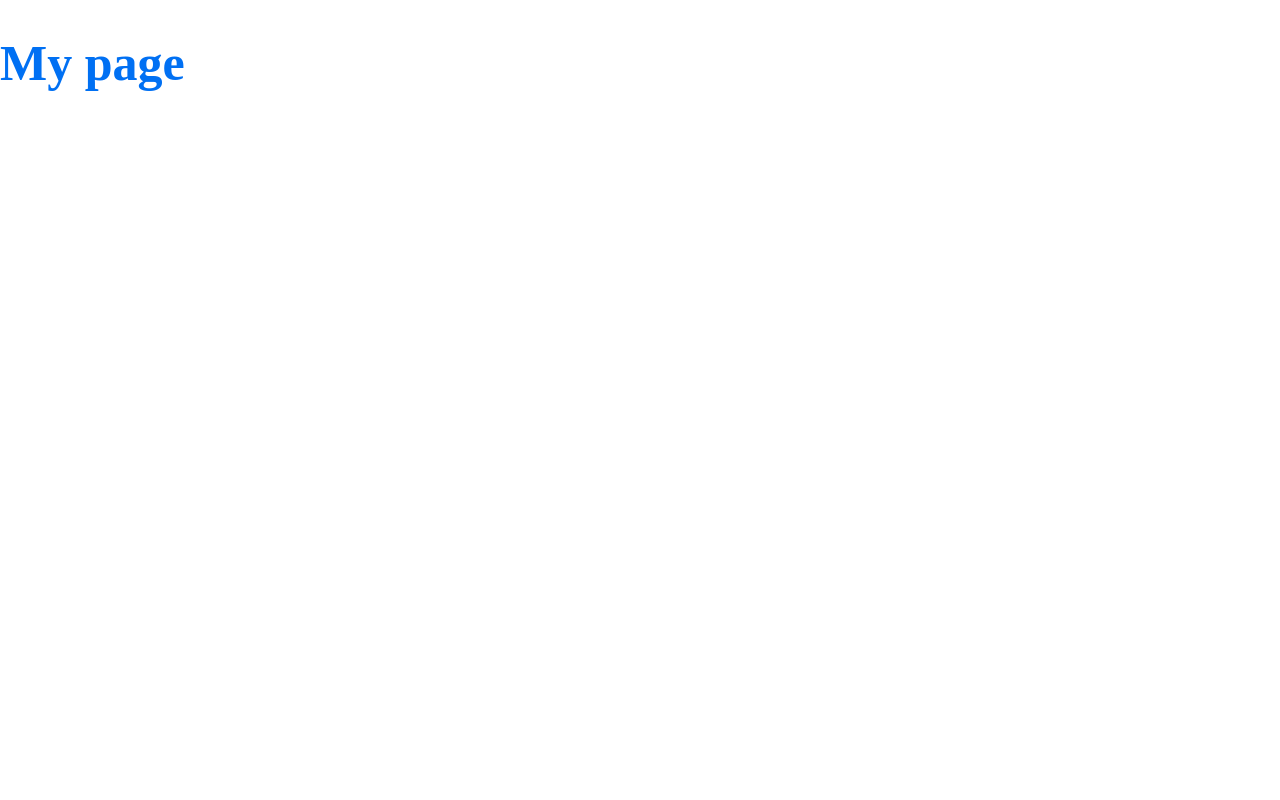
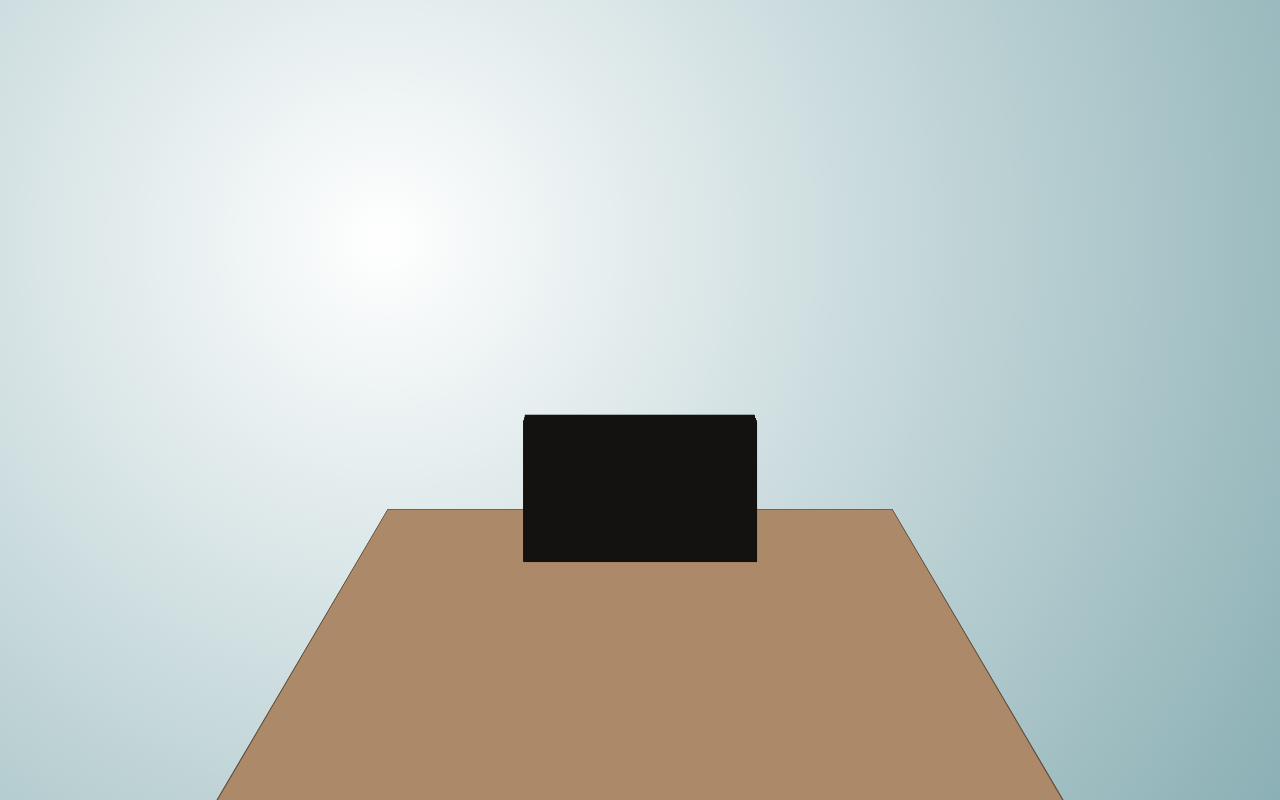
Before and after one commit to moaaz-bhnas/portfolio, a Next.js app: page / in a window 1280 px wide. Built offline with nearby package versions, Linux system fonts and the light colour scheme.

Commit message:
added desk and laptop screen

```diff
--- /dev/null
+++ b/components/Desk/Index.js
@@ -0,0 +1,89 @@
+import { memo } from "react";
+import styled from "styled-components";
+import sizes from "../../shared/sizes";
+
+const Desk = ({ width = 40 }) => {
+  return (
+    <StyledDesk width={width}>
+      <Front deskWidth={width} />
+      <Back deskWidth={width} />
+      <Top deskWidth={width} />
+      <Bottom deskWidth={width} />
+      <Right deskWidth={width} />
+      <Left deskWidth={width} />
+    </StyledDesk>
+  );
+};
+
+// Get height and depth from width
+const deskHeight = (width) => width / 2;
+const deskDepth = (width) => width / 20;
+
+const StyledDesk = styled.div`
+  position: relative;
+
+  width: ${({ width }) => `${width}em`};
+  height: ${({ width }) => `${deskHeight(width)}em`};
+
+  transform-style: preserve-3d;
+  transform: rotateX(90deg) translateY(0);
+`;
+
+const Face = styled.div`
+  position: absolute;
+
+  background-color: ${({ theme }) => theme.bg.desk};
+  border: ${({ theme }) =>
+    `${sizes.border.default} solid ${theme.border.desk}`};
+`;
+
+const Front = styled(Face)`
+  width: 100%;
+  height: 100%;
+
+  transform: ${({ deskWidth }) => `translateZ(${deskDepth(deskWidth) / 2}em)`};
+`;
+
+const Back = styled(Face)`
+  width: 100%;
+  height: 100%;
+
+  transform: ${({ deskWidth }) =>
+    `rotateY(180deg) translateZ(${deskDepth(deskWidth) / 2}em)`};
+`;
+
+const Top = styled(Face)`
+  width: 100%;
+  height: ${({ deskWidth }) => `${deskDepth(deskWidth)}em`};
+
+  transform: ${({ deskWidth }) =>
+    `rotateX(90deg) translateZ(${deskDepth(deskWidth) / 2}em)`};
+`;
+
+const Bottom = styled(Face)`
+  width: 100%;
+  height: ${({ deskWidth }) => `${deskDepth(deskWidth)}em`};
+
+  transform: ${({ deskWidth }) =>
+    `rotateX(-90deg) translateZ(${
+      deskHeight(deskWidth) - deskDepth(deskWidth) / 2
+    }em)`};
+`;
+
+const Right = styled(Face)`
+  width: ${({ deskWidth }) => `${deskDepth(deskWidth)}em`};
+  height: 100%;
+
+  transform: ${({ deskWidth }) =>
+    `rotateY(90deg) translateZ(${deskWidth - deskDepth(deskWidth) / 2}em)`};
+`;
+
+const Left = styled(Face)`
+  width: ${({ deskWidth }) => `${deskDepth(deskWidth)}em`};
+  height: 100%;
+
+  transform: ${({ deskWidth }) =>
+    `rotateY(-90deg) translateZ(${deskDepth(deskWidth) / 2}em)`};
+`;
+
+export default memo(Desk);
--- /dev/null
+++ b/components/Laptop/Index.js
@@ -0,0 +1,21 @@
+import { memo } from "react";
+import styled from "styled-components";
+import Screen from "./components/Screen";
+
+const Laptop = ({ width = 16 }) => {
+  return (
+    <StyledLaptop width={width}>
+      <Screen width={width} />
+    </StyledLaptop>
+  );
+};
+
+const StyledLaptop = styled.div`
+  width: ${({ width }) => `${width}em`};
+  height: ${({ width }) => `${width * 0.6}em`};
+  position: absolute;
+  transform-style: preserve-3d;
+  transform: translate3d(0em, -12em, -4em);
+`;
+
+export default memo(Laptop);
--- /dev/null
+++ b/components/Laptop/components/Screen.js
@@ -0,0 +1,89 @@
+import { memo } from "react";
+import styled from "styled-components";
+import sizes from "../../../shared/sizes";
+
+const Screen = ({ width = 16 }) => {
+  return (
+    <StyledScreen width={width}>
+      <Front screenWidth={width} />
+      <Back screenWidth={width} />
+      <Top screenWidth={width} />
+      <Bottom screenWidth={width} />
+      <Right screenWidth={width} />
+      <Left screenWidth={width} />
+    </StyledScreen>
+  );
+};
+
+// Get height and depth from width
+const screenHeight = (width) => width * 0.6;
+const screenDepth = (width) => width * 0.05;
+
+const StyledScreen = styled.div`
+  width: ${({ width }) => `${width}em`};
+  height: ${({ width }) => `${screenHeight(width)}em`};
+  position: absolute;
+  transform-style: preserve-3d;
+  transform-origin: 50% 100%;
+  transform: rotateX(0) translate3d(0, 0, 0);
+  transition: transform 0.4s;
+
+  &:hover {
+    transform: rotateX(8deg) translate3d(0, 0, 0);
+  }
+`;
+
+const Face = styled.div`
+  position: absolute;
+  background-color: ${({ theme }) => theme.bg.screen};
+  border: ${({ theme }) =>
+    `${sizes.border.default} solid ${theme.border.screen}`}; ;
+`;
+
+const Front = styled(Face)`
+  width: 100%;
+  height: 100%;
+  transform: ${({ screenWidth }) =>
+    `translateZ(${screenDepth(screenWidth) / 2}em)`};
+`;
+
+const Back = styled(Face)`
+  width: 100%;
+  height: 100%;
+  transform: ${({ screenWidth }) =>
+    `rotateY(180deg) translateZ(${screenDepth(screenWidth) / 2}em)`};
+`;
+
+const Top = styled(Face)`
+  width: 100%;
+  height: ${({ screenWidth }) => `${screenDepth(screenWidth)}em`};
+  transform: ${({ screenWidth }) =>
+    `rotateX(90deg) translateZ(${screenDepth(screenWidth) / 2}em)`};
+`;
+
+const Bottom = styled(Face)`
+  width: 100%;
+  height: ${({ screenWidth }) => `${screenDepth(screenWidth)}em`};
+  transform: ${({ screenWidth }) =>
+    `rotateX(-90deg) translateZ(${
+      screenHeight(screenWidth) - screenDepth(screenWidth) / 2
+    }em)`};
+`;
+
+const Right = styled(Face)`
+  width: ${({ screenWidth }) => `${screenDepth(screenWidth)}em`};
+  height: 100%;
+  transform: ${({ screenWidth }) =>
+    `rotateY(90deg) translateZ(${
+      screenWidth - screenDepth(screenWidth) / 2
+    }em)`};
+`;
+
+const Left = styled(Face)`
+  width: ${({ screenWidth }) => `${screenDepth(screenWidth)}em`};
+  height: 100%;
+  transform: ${({ screenWidth }) =>
+    `rotateY(-90deg) translateZ(${screenDepth(screenWidth) / 2}em)`};
+`;
+
+export default memo(Screen);
--- /dev/null
+++ b/components/Workspace/Index.js
@@ -0,0 +1,64 @@
+import { memo } from "react";
+import Desk from "../Desk/Index";
+import Laptop from "../Laptop/Index";
+import styled from "styled-components";
+
+const Workspace = () => {
+  return (
+    <StyledWorkspace>
+      <Scene>
+        <Desk />
+        <Laptop />
+      </Scene>
+    </StyledWorkspace>
+  );
+};
+
+const StyledWorkspace = styled.div`
+  font-size: 0.5rem;
+  position: relative;
+  display: flex;
+  justify-content: center;
+  align-items: center;
+  overflow: hidden;
+
+  &::before {
+    content: "";
+    position: absolute;
+    top: 0;
+    bottom: 0;
+    width: 100%;
+    background: ${({ theme }) =>
+      `${theme.bg.workspace} radial-gradient(circle at 30% 30%, #fff, transparent)`};
+  }
+
+  @media (min-width: 270px) {
+    font-size: 0.7rem;
+  }
+
+  @media (min-width: 791px) {
+    font-size: 0.8rem;
+  }
+
+  @media (min-width: 900px) {
+    font-size: 0.9rem;
+  }
+
+  @media (min-width: 1000px) {
+    font-size: 1rem;
+  }
+`;
+
+const Scene = styled.div`
+  height: 100vh;
+  position: relative;
+  display: flex;
+  justify-content: center;
+  align-items: flex-end;
+  transform-style: preserve-3d;
+  perspective: 600px;
+  perspective-origin: 50% 10%;
+  transition: perspective-origin 0.1s;
+`;
+
+export default memo(Workspace);
--- a/pages/_app.js
+++ b/pages/_app.js
@@ -1,18 +1,26 @@
-import { createGlobalStyle, ThemeProvider } from 'styled-components'
+import { createGlobalStyle, ThemeProvider } from "styled-components";
 
 const GlobalStyle = createGlobalStyle`
+  * {
+    box-sizing: border-box;
+  }
+
   body {
     margin: 0;
-    padding: 0;
-    box-sizing: border-box;
   }
-`
+`;
 
 const theme = {
-  colors: {
-    primary: '#0070f3',
+  bg: {
+    workspace: "#8bb0b5",
+    desk: "#ac8968",
+    screen: "#141210",
   },
-}
+  border: {
+    desk: "#624e3c",
+    screen: "#141210",
+  },
+};
 
 export default function App({ Component, pageProps }) {
   return (
@@ -22,5 +30,5 @@ export default function App({ Component, pageProps }) {
         <Component {...pageProps} />
       </ThemeProvider>
     </>
-  )
+  );
 }
--- a/pages/index.js
+++ b/pages/index.js
@@ -1,10 +1,5 @@
-import styled from 'styled-components'
-
-const Title = styled.h1`
-  font-size: 50px;
-  color: ${({ theme }) => theme.colors.primary};
-`
+import Workspace from "../components/Workspace/Index";
 
 export default function Home() {
-  return <Title>My page</Title>
+  return <Workspace />;
 }
--- /dev/null
+++ b/shared/sizes/index.js
@@ -0,0 +1,7 @@
+const sizes = {
+  border: {
+    default: ".05em",
+  },
+};
+
+export default sizes;
```
